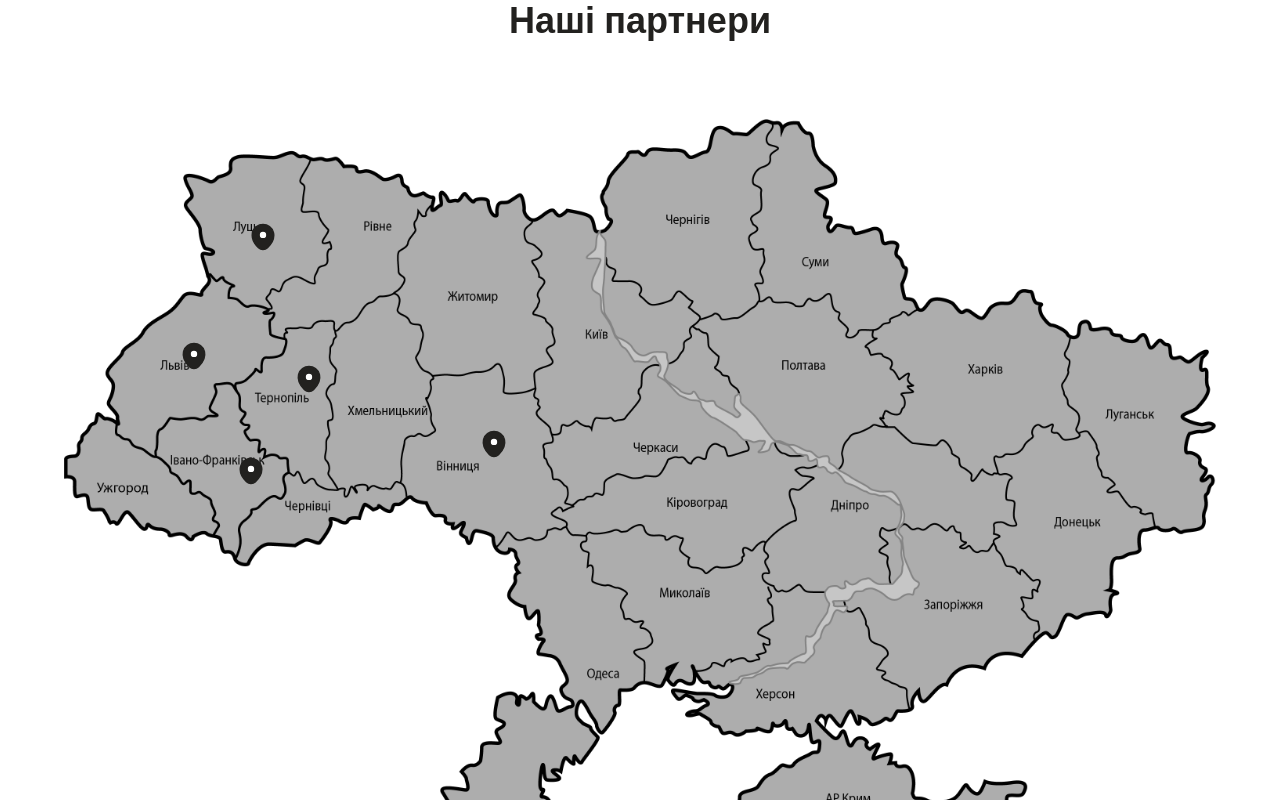
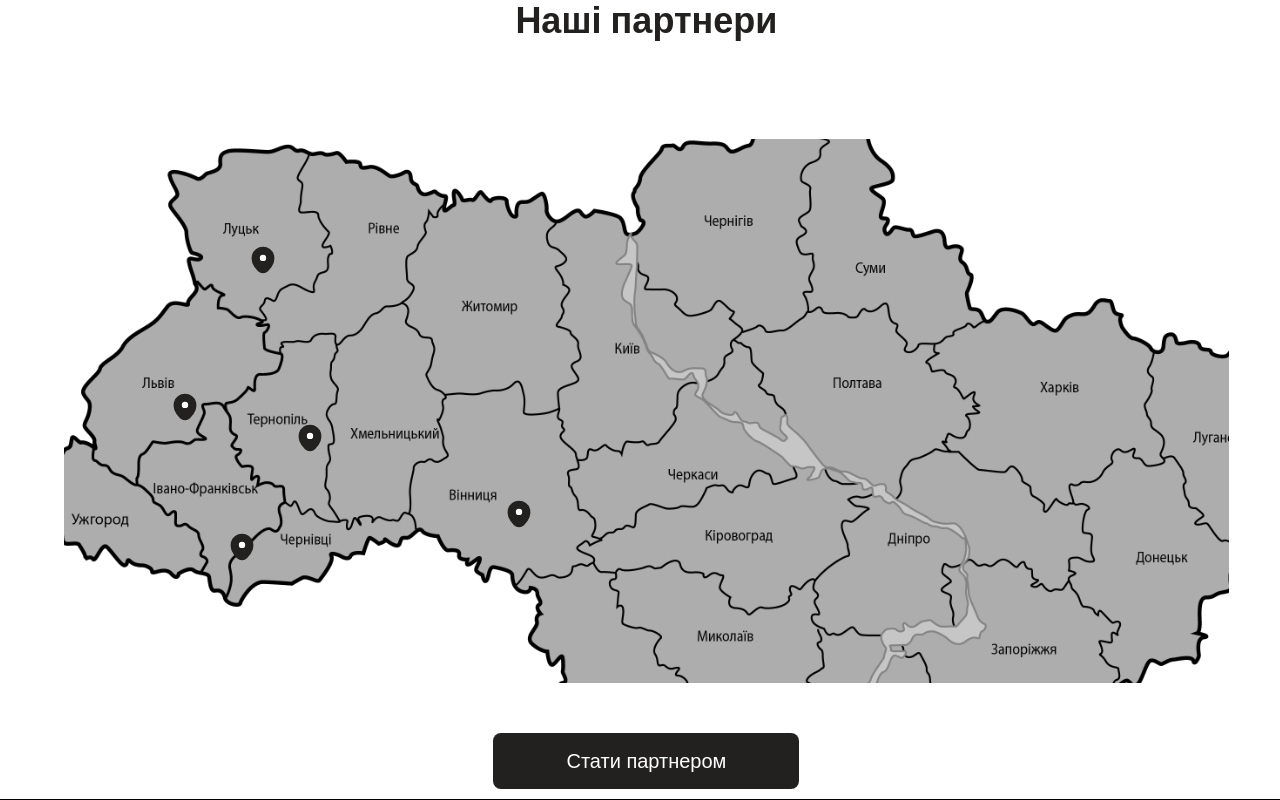
Before and after one commit to onlinestoreteam567/major, a React (Vite) app in the folder client/: page / in a window 1280 px wide. Shown: the part 3660-4460 px from the top of the page. Built offline with nearby package versions, Linux system fonts and the light colour scheme.

Commit message:
Fixed Our Oartners styles

```diff
--- a/client/src/components/UI/OurPartners/OurPartners.jsx
+++ b/client/src/components/UI/OurPartners/OurPartners.jsx
@@ -1,11 +1,12 @@
 import cl from "./index.module.scss";
 import map from "../../../assets/png/ourPartners/map.png";
 import point from "../../../assets/svg/ourPartners/point.svg";
-import { useState } from "react";
+import { useState, useEffect } from "react";
 import InformationAboutPartner from "./InformationAboutPartner";
 import partnerData from "./partnerData";
 
 const OurPartners = () => {
+  // TODO Create responsive design
   const [showInformationAboutPartner, setShowInformationAboutPartner] =
     useState(false);
   const [closeAnimation, setCloseAnimation] = useState(true);
@@ -18,6 +19,20 @@ const OurPartners = () => {
     adress: "",
     googleMapAdress: "",
   });
+
+  useEffect(() => {
+    setTimeout(() => {
+      const container = document.querySelector(`.${cl.imageContainer}`);
+
+      if (container) {
+        const scrollToY =
+          container.scrollHeight / 2.47 - container.clientHeight / 2;
+        container.scrollTop = scrollToY;
+        const s = container.scrollWidth / 2 - container.clientWidth / 2;
+        container.scrollLeft = s;
+      }
+    }, 500);
+  }, []);
 
   const handlePointClick = (className) => {
     if (clickLocked) return; // Prevent multiple clicks
@@ -52,8 +67,8 @@ const OurPartners = () => {
         closeAnimation ? cl.closeAnimation : ""
       }`}
     >
-      <figure>
-        <h2>Наші партнери</h2>
+      <h2>Наші партнери</h2>
+      <figure className={cl.imageContainer}>
         <img src={map} alt="" />
 
         {partnerData.map((partner) => (
--- a/client/src/components/UI/OurPartners/index.module.scss
+++ b/client/src/components/UI/OurPartners/index.module.scss
@@ -2,15 +2,12 @@
 
 .ourPartnersWrapper {
   @include flex(column, center, center);
+  margin-top: 200px;
+  position: relative;
+  padding: 0 4% 0 5%;
   width: 100%;
-  margin-top: 200px;
-  padding: 0 5% 0 5%;
   box-sizing: border-box;
-  position: relative;
-  overflow: hidden;
 
-  figure {
-    position: relative;
   h2 {
     font-family: $font-main;
     font-size: $font-size-large;
@@ -20,9 +17,16 @@
     color: $text-color-black;
   }
 
+  .imageContainer {
+    margin-top: 100px;
+    scrollbar-color: black gray;
+    scrollbar-width: thin;
+    height: 68vh;
+    overflow: auto;
+    position: relative;
+
     img:first-of-type {
-      margin-top: 80px;
-      max-width: 100%;
+      width: 110%;
     }
 
     .point {
@@ -38,23 +42,23 @@
     }
 
     .lvivPoint {
-      @include absolute(38%, 10%);
+      @include absolute(52%, 11.6%);
     }
 
     .lytskPoint {
-      @include absolute(25%, 16%);
+      @include absolute(25%, 18.3%);
     }
 
     .ternopilPoint {
-      @include absolute(40.6%, 20%);
+      @include absolute(57.6%, 22.3%);
     }
 
     .ivanoFrankivskPoint {
-      @include absolute(50.7%, 14.9%);
+      @include absolute(77.7%, 16.5%);
     }
 
     .vinnitsaPoint {
-      @include absolute(47.7%, 36%);
+      @include absolute(71.7%, 40.3%);
     }
   }
 
@@ -116,6 +120,7 @@
   }
 
   button {
+    margin-top: 50px;
     width: 306px;
     height: 56px;
     border-radius: 8px;
```
Lines whose indentation alone changed are shown as unchanged.
